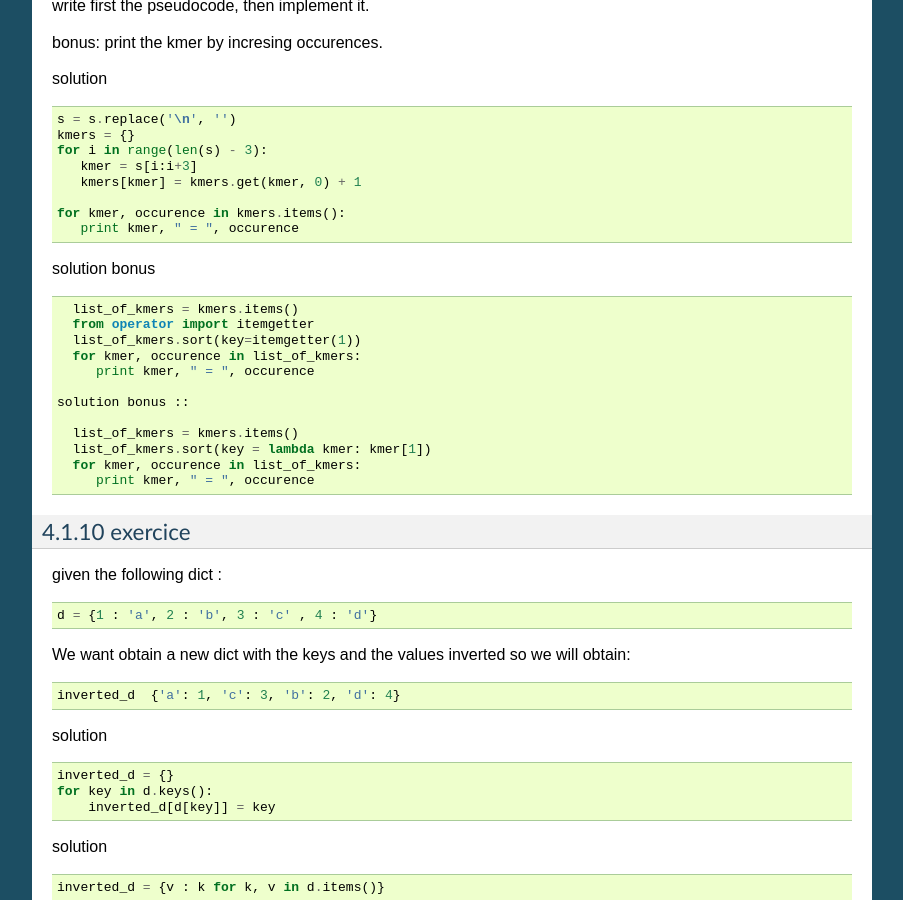
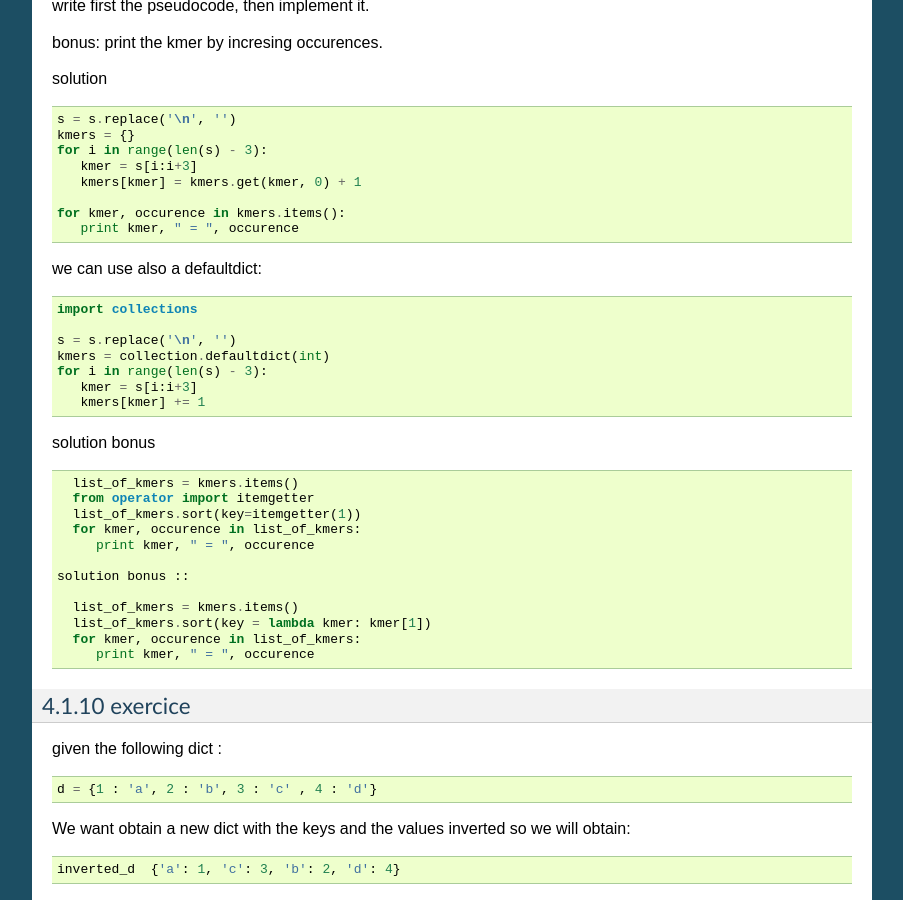
Before and after one commit to C3BI-pasteur-fr/python-solutions-1, a Sphinx documentation site: the page built from source/Collection_Data_Types.rst, in a window 1280 px wide and 900 px high, scrolled down 4782 px. Shown: the whole window, without its empty margins (198-1101 px from the left). Built offline with Sphinx 7.4.7, drawn with Linux system fonts in a browser that asks for light colours; pages that are not in the unit, such as notebooks, are missing from menus.

Commit message:
add alt solution for exercise on kmer
add solution using a defaultdict

```diff
--- a/source/Collection_Data_Types.rst
+++ b/source/Collection_Data_Types.rst
@@ -275,6 +275,16 @@ solution ::
    for kmer, occurence in kmers.items():
       print kmer, " = ", occurence
 
+we can use also a defaultdict: ::
+
+   import collections
+
+   s = s.replace('\n', '')
+   kmers = collection.defaultdict(int)
+   for i in range(len(s) - 3):
+      kmer = s[i:i+3]
+      kmers[kmer] += 1
+
 solution bonus ::
 
    list_of_kmers = kmers.items()
```
